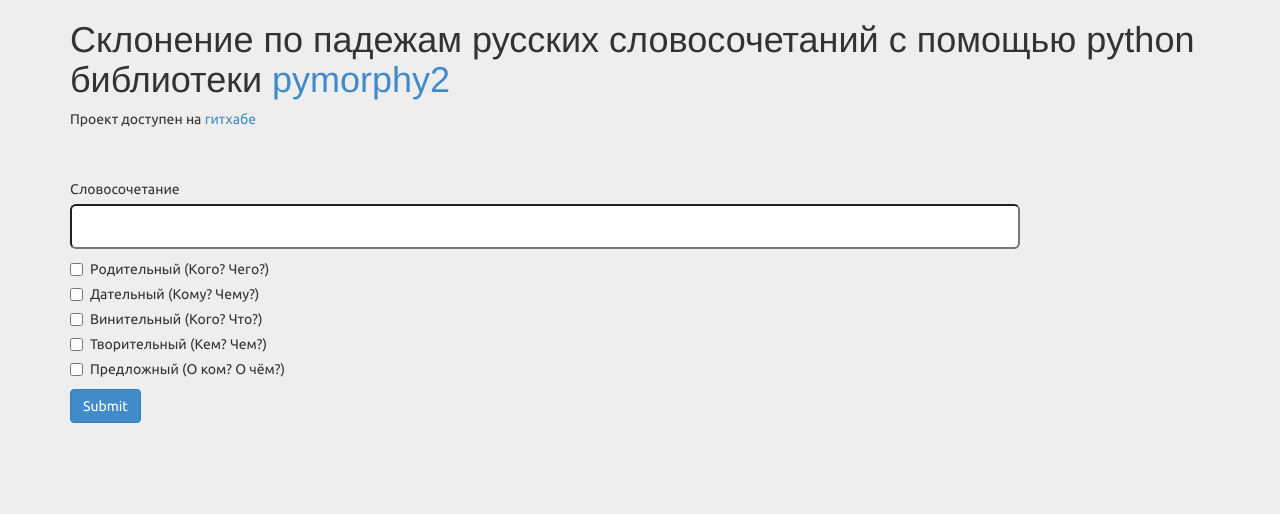
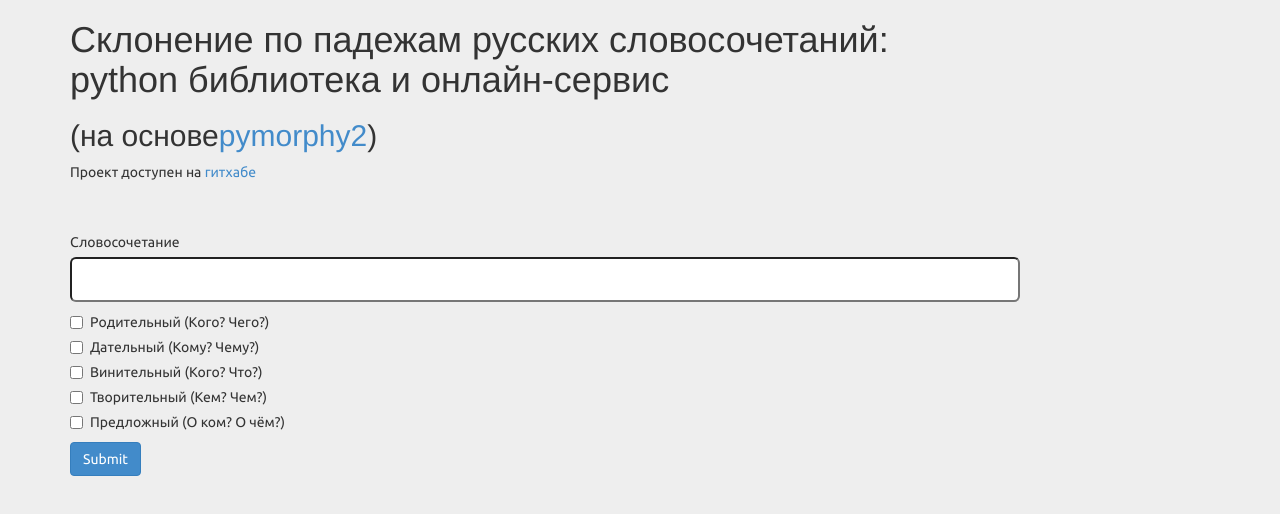
Before and after one commit to summerisgone/pyphrasy, a plain HTML site: page templates/index.html in a window 1280 px wide. Drawn offline with nearby package versions, Linux system fonts and the light colour scheme.

Commit message:
Updated frontpage

```diff
--- a/templates/index.html
+++ b/templates/index.html
@@ -3,12 +3,13 @@
 <head>
     <meta charset="utf-8">
     <meta http-equiv="X-UA-Compatible" content="IE=edge,chrome=1">
-    <title>Склонение по падежам русских словосочетаний с помощью Python, pymorphy2</title>
+    <title>Склонение по падежам русских словосочетаний библиотека и онлайн-сервис</title>
     <link rel="stylesheet" href="/static/css/bootstrap.min.css">
     <link rel="stylesheet" href="/static/css/main.css">
 </head>
 <body class="container">
-<h1>Склонение по падежам русских словосочетаний с помощью python библиотеки <a href="https://pymorphy2.readthedocs.org/">pymorphy2</a></h1>
+<h1>Склонение по падежам русских словосочетаний:<br> python библиотека и онлайн-сервис</h1>
+<h2>(на основе<a href="https://pymorphy2.readthedocs.org/">pymorphy2</a>)</h2>
 <p>Проект доступен на <a href="https://github.com/summerisgone/pyphrasy">гитхабе</a></p>
 <form action="/inflect" method="POST">
     <div class="control-group">
```
